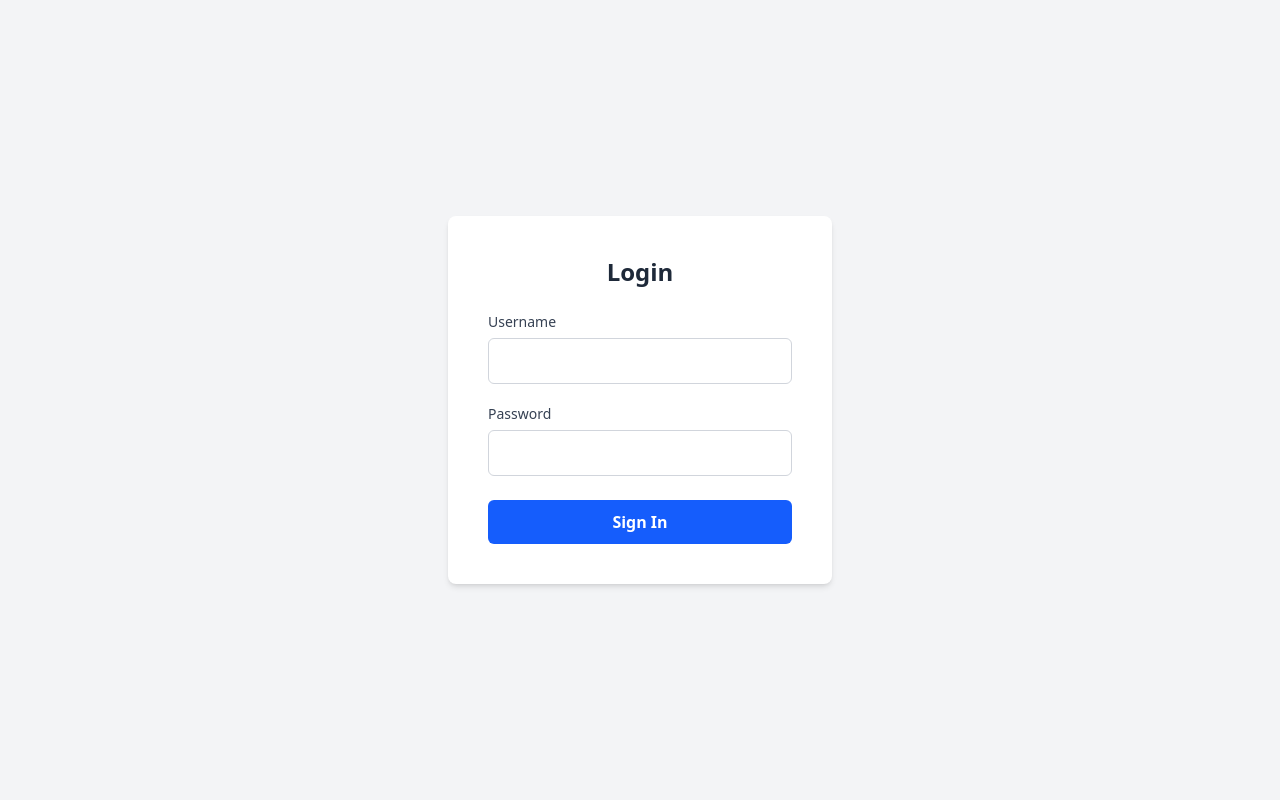
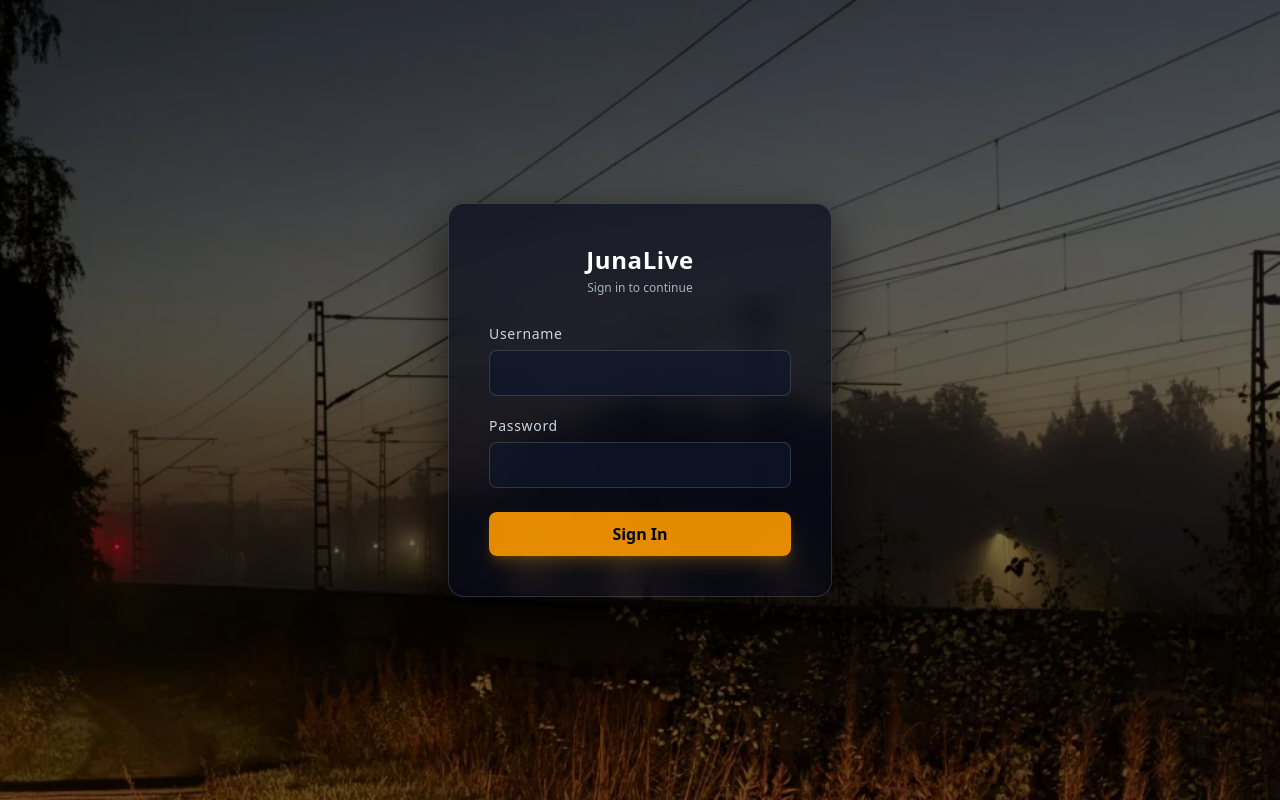
Before and after one commit to Arazm1/JunaLive, a React (Vite) app in the folder client/: page /login in a window 1280 px wide. Built offline with nearby package versions, Linux system fonts and the light colour scheme; no server answers.

Commit message:
Login page created.

```diff
--- a/client/src/views/authentication/Login.jsx
+++ b/client/src/views/authentication/Login.jsx
@@ -1,6 +1,7 @@
 import { useState } from "react";
 import { useUserContext } from "../../hooks/contextHooks";
 import useForm from "../../hooks/formHooks";
+import login_bg from "../../assets/login_background.png";
 
 
 const Login = () => {
@@ -23,7 +24,7 @@ const Login = () => {
         }
         catch(e){
             console.log('Error in login: ', e.message);
-            setError(error.message || 'Invalid username or password')
+            setError(e.message || 'Invalid username or password')
         }
     };
 
@@ -33,19 +34,37 @@ const Login = () => {
     );
 
 return (
-    <div className="flex justify-center items-center h-screen bg-gray-100 font-sans">
-      <form onSubmit={handleSubmit} className="bg-white p-10 rounded-lg shadow-md w-full max-w-sm">
-        <h2 className="text-2xl font-bold mb-6 text-gray-800 text-center">Login</h2>
+    <div
+        style={{
+            backgroundImage: `linear-gradient(rgba(0, 0, 0, 0.55), rgba(0, 0, 0, 0.55)), url(${login_bg})`,
+            backgroundSize: "cover",
+            backgroundPosition: "center",
+            backgroundRepeat: "no-repeat",
+        }}
+        className="flex justify-center items-center min-h-screen bg-cover bg-center bg-no-repeat font-sans px-4"
+    >
+      <form
+        onSubmit={handleSubmit}
+        className="bg-slate-950/65 backdrop-blur-md border border-white/15 p-10 rounded-2xl shadow-[0_20px_50px_rgba(0,0,0,0.7)] w-full max-w-sm text-slate-100"
+      >
+        <div className="mb-7 text-center">
+          <h2 className="text-2xl font-bold tracking-wide text-white">
+            JunaLive
+          </h2>
+          <p className="text-xs text-slate-300/80 mt-1">
+            Sign in to continue
+          </p>
+        </div>
 
         {/* Error Alert Box */}
         {error && (
-          <div className="bg-red-50 text-red-600 p-3 rounded-md mb-5 text-sm border border-red-200">
+          <div className="bg-red-950/70 text-red-600 p-3 rounded-md mb-5 text-sm border border-red-500/40">
             {error}
           </div>
         )}
 
         <div className="mb-5 flex flex-col">
-          <label htmlFor="username" className="text-sm font-medium text-gray-700">
+          <label htmlFor="username" className="text-sm font-medium tracking-wider text-slate-300">
             Username
           </label>
           <input
@@ -55,12 +74,12 @@ return (
             value={inputs.username}
             onChange={handleInputChange} // Swapped to useForm handler
             required
-            className="p-2.5 mt-1.5 rounded-md border border-gray-300 text-base focus:outline-none focus:ring-2 focus:ring-blue-500 focus:border-transparent"
+            className="p-2.5 mt-1.5 rounded-lg bg-slate-900/70 border border-white/15 text-white placeholder-slate-400 text-base focus:outline-none focus:ring-2 focus:ring-amber-400/70 focus:border-amber-400/70 transition"
           />
         </div>
 
         <div className="mb-6 flex flex-col">
-          <label htmlFor="password" className="text-sm font-medium text-gray-700">
+          <label htmlFor="password" className="text-sm font-medium tracking-wider text-slate-300">
             Password
           </label>
           <input
@@ -70,13 +89,13 @@ return (
             value={inputs.password}
             onChange={handleInputChange} // Swapped to useForm handler
             required
-            className="p-2.5 mt-1.5 rounded-md border border-gray-300 text-base focus:outline-none focus:ring-2 focus:ring-blue-500 focus:border-transparent"
+            className="p-2.5 mt-1.5 rounded-lg bg-slate-900/70 border border-white/15 text-white placeholder-slate-400 text-base focus:outline-none focus:ring-2 focus:ring-amber-400/70 focus:border-amber-400/70 transition"
           />
         </div>
 
         <button
           type="submit"
-          className="w-full p-2.5 bg-blue-600 text-white font-semibold rounded-md text-base cursor-pointer hover:bg-blue-700 transition duration-200"
+          className="w-full p-2.5 bg-amber-500/90 hover:bg-amber-400 text-slate-950 font-semibold rounded-lg text-base cursor-pointer shadow-lg shadow-amber-500/20 transition duration-200"
         >
           Sign In
         </button>
```
